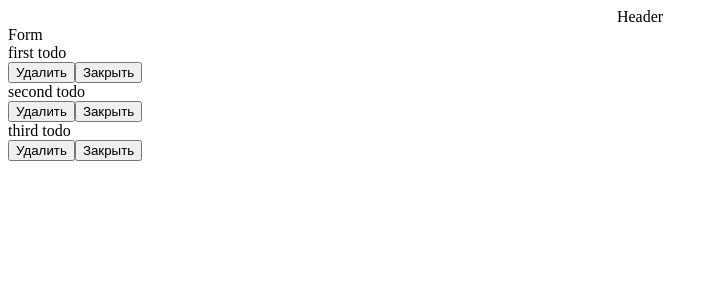
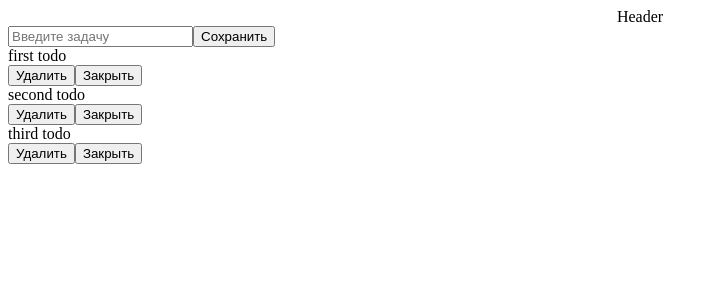
Before and after one commit to dudkinsa/todo_list, a React (Create React App) app: page / in a window 1280 px wide. Shown: the top 300 px of the page, without its empty margins (0-718 px from the left). Built offline with nearby package versions, Linux system fonts and the light colour scheme.

Commit message:
add code to component AddList

```diff
--- a/src/App.js
+++ b/src/App.js
@@ -24,7 +24,7 @@ function App() {
   return (
     <>
       <Header />
-      <AddTodo />
+      <AddTodo todo ={todo} setTodo={setTodo}/>
       <TodoList todo ={todo} setTodo = {setTodo}/>
     </>
   );
--- a/src/components/AddTodo/index.jsx
+++ b/src/components/AddTodo/index.jsx
@@ -1,9 +1,31 @@
 import React from 'react'
 
-function AddTodo() {
-  return (
-    <div>Form</div>
-  )
+function AddTodo({todo, setTodo}) {
+
+  const [value, setValue] = React.useState('');
+
+
+  const saveTodo = () => {
+    setTodo(
+      [...todo, {
+        id: 4,
+        title: value,
+        status: true
+      }]
+    )
+  }
+
+  return <>
+    <div>
+      <input
+      placeholder='Введите задачу'
+      value = {value}
+      onChange = {(event) => setValue(event.target.value)}
+      />
+      <button onClick={saveTodo}>Сохранить</button>
+    </div>
+  </>
+
 }
 
 export default AddTodo
--- a/src/components/TodoList/index.jsx
+++ b/src/components/TodoList/index.jsx
@@ -17,7 +17,6 @@ function TodoList({todo, setTodo}) {
     setTodo(newTodo);
   }
 
-  console.log(todo);
 
   return (
    todo.map((item) => (
```
